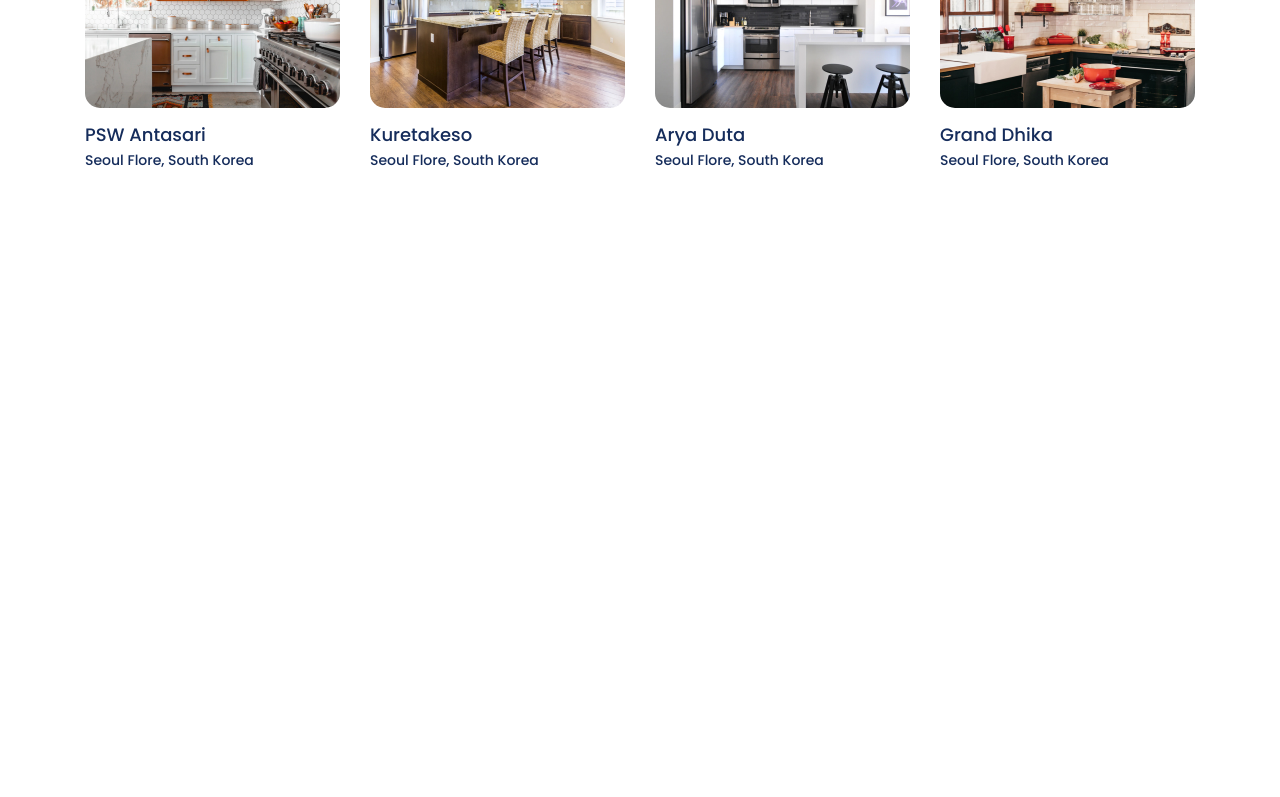
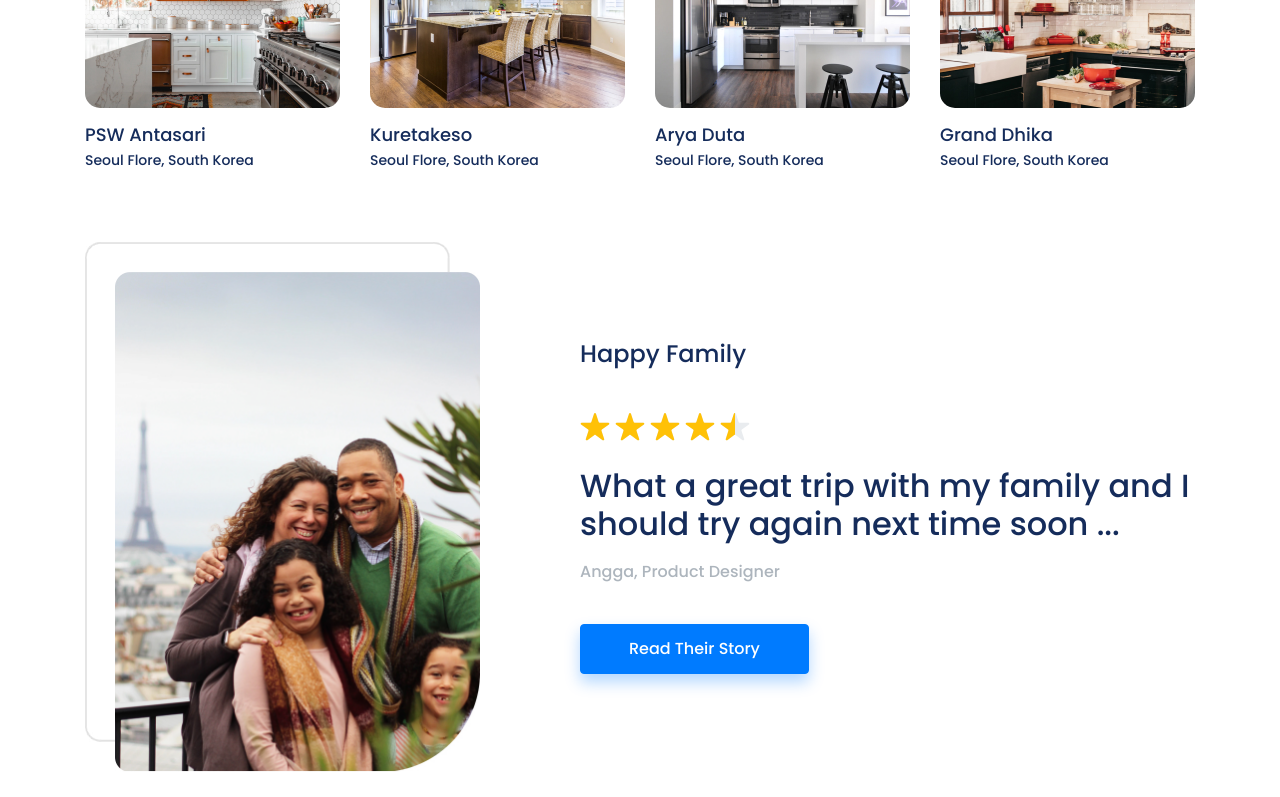
Before and after one commit to rachmizard/staycation-fe, a React (Create React App) app: page / in a window 1280 px wide. Shown: the part 2000-2797 px from the top of the page. Before the commit the page ends 2242 px from the top, so only its background shows below. Built offline with nearby package versions, Linux system fonts and the light colour scheme.

Commit message:
implement testimonial component

```diff
--- a/src/App.js
+++ b/src/App.js
@@ -2,7 +2,7 @@ import "assets/scss/style.scss";
 
 import LandingPage from "pages/LandingPage";
 
-import { BrowserRouter as Router, Route, NavLink } from "react-router-dom";
+import { BrowserRouter as Router, Route } from "react-router-dom";
 
 function App() {
   return (
--- a/src/assets/scss/_buttons.scss
+++ b/src/assets/scss/_buttons.scss
@@ -5,7 +5,8 @@
 //
 
 .btn {
-  display: inline-block;
+  display: inline-flex;
+  align-items: center;
   font-family: $btn-font-family;
   font-weight: $btn-font-weight;
   color: $body-color;
--- /dev/null
+++ b/src/assets/scss/_colorVariables.scss
@@ -0,0 +1,25 @@
+// Color system
+
+$white: #fff !default;
+$gray-100: #f8f9fa !default;
+$gray-200: #e9ecef !default;
+$gray-300: #dee2e6 !default;
+$gray-400: #ced4da !default;
+$gray-500: #adb5bd !default;
+$gray-600: #6c757d !default;
+$gray-700: #495057 !default;
+$gray-800: #343a40 !default;
+$gray-900: #152c5b !default;
+$black: #000 !default;
+
+
+$blue: #007bff !default;
+$indigo: #3252df !default;
+$purple: #6f42c1 !default;
+$pink: #FF498B !default;
+$red: #dc3545 !default;
+$orange: #fd7e14 !default;
+$yellow: #ffc107 !default;
+$green: #28a745 !default;
+$teal: #20c997 !default;
+$cyan: #17a2b8 !default;
--- a/src/assets/scss/_variables.scss
+++ b/src/assets/scss/_variables.scss
@@ -2,20 +2,6 @@
 //
 // Variables should follow the `$component-state-property-size` formula for
 // consistent naming. Ex: $nav-link-disabled-color and $modal-content-box-shadow-xs.
-
-// Color system
-
-$white: #fff !default;
-$gray-100: #f8f9fa !default;
-$gray-200: #e9ecef !default;
-$gray-300: #dee2e6 !default;
-$gray-400: #ced4da !default;
-$gray-500: #adb5bd !default;
-$gray-600: #6c757d !default;
-$gray-700: #495057 !default;
-$gray-800: #343a40 !default;
-$gray-900: #152c5b !default;
-$black: #000 !default;
 
 $grays: () !default;
 $grays: map-merge(
@@ -32,17 +18,6 @@ $grays: map-merge(
   ),
   $grays
 );
-
-$blue: #007bff !default;
-$indigo: #3252df !default;
-$purple: #6f42c1 !default;
-$pink: #FF498B !default;
-$red: #dc3545 !default;
-$orange: #fd7e14 !default;
-$yellow: #ffc107 !default;
-$green: #28a745 !default;
-$teal: #20c997 !default;
-$cyan: #17a2b8 !default;
 
 $colors: () !default;
 $colors: map-merge(
--- a/src/assets/scss/style.scss
+++ b/src/assets/scss/style.scss
@@ -5,6 +5,7 @@
  * Licensed under MIT (https://github.com/twbs/bootstrap/blob/main/LICENSE)
  */
 
+@import "colorVariables";
 @import "functions";
 @import "variables";
 @import "mixins";
@@ -198,3 +199,9 @@ section {
     height: 100%;
     width: 100%;
 }
+
+.testimonial-hero,
+.testimonial-hero img {
+    width: 365px;
+    height: 500px;
+}
--- /dev/null
+++ b/src/elements/Start/index.jsx
@@ -0,0 +1,78 @@
+import React from "react";
+
+import propTypes from "prop-types";
+
+import "./index.scss";
+
+export default function Star({ className, value, height, width, spacing }) {
+  const decimals = Number(value) % 1;
+  const start = [];
+  let leftPos = 0;
+
+  for (let index = 0; index < 5 && index < value - decimals; index++) {
+    leftPos = leftPos + width;
+    start.push(
+      <div
+        className="start"
+        key={index}
+        style={{
+          left: index * width,
+          height: height,
+          width: width,
+          marginRight: spacing,
+        }}
+      ></div>
+    );
+  }
+
+  if (decimals > 0 && value <= 5) {
+    start.push(
+      <div
+        className="start"
+        key="startWithDecimal"
+        style={{
+          left: leftPos,
+          height: height,
+          width: decimals * width - spacing,
+        }}
+      ></div>
+    );
+  }
+
+  const startPlaceholder = [];
+
+  for (let index = 0; index < 5; index++) {
+    startPlaceholder.push(
+      <div
+        className="start placeholder"
+        key={index}
+        style={{
+          left: index * width,
+          height: height,
+          width: width,
+          marginRight: spacing,
+        }}
+      ></div>
+    );
+  }
+
+  return (
+    <>
+      <div
+        className={["starts", className].join(" ")}
+        style={{ height: height }}
+      >
+        {startPlaceholder}
+        {start}
+      </div>
+    </>
+  );
+}
+
+Star.propTypes = {
+  className: propTypes.string,
+  value: propTypes.number,
+  width: propTypes.number,
+  height: propTypes.number,
+  spacing: propTypes.number,
+};
--- /dev/null
+++ b/src/elements/Start/index.scss
@@ -0,0 +1,20 @@
+@import "../../assets/scss/colorVariables";
+
+.starts {
+    position: relative;
+    min-width: 200px;
+    display: inline-flex;
+    .start {
+        position: absolute;
+        display: inline-flex;
+        mask: url(../../assets/images/icons/star.svg) no-repeat center left;
+        &:not(.placeholder) {
+            z-index: 2;
+            background-color: $yellow;
+        }
+        &.placeholder {
+            z-index: 1;
+            background-color: $gray-200;
+        }
+    }
+}
--- a/src/pages/LandingPage.jsx
+++ b/src/pages/LandingPage.jsx
@@ -6,6 +6,7 @@ import landingPage from "mocks/landingPage.json";
 import Hero from "parts/Hero";
 import MostPicked from "parts/MostPicked";
 import Categories from "parts/Categories";
+import Testimony from "parts/Testimony";
 
 export default class LandingPage extends Component {
   constructor(props) {
@@ -23,6 +24,7 @@ export default class LandingPage extends Component {
           data={landingPage.mostPicked}
         ></MostPicked>
         <Categories data={landingPage.categories}></Categories>
+        <Testimony data={landingPage.testimonial}></Testimony>
       </>
     );
   }
--- /dev/null
+++ b/src/parts/Testimony.jsx
@@ -0,0 +1,50 @@
+import Button from "elements/Button";
+import Star from "elements/Start";
+import React from "react";
+
+import TestimonialFrame from "assets/images/testimonial-landingpages-frame.jpg";
+
+export default function Testimony({ data }) {
+  return (
+    <section className="container">
+      <div className="row align-items-center">
+        <div className="col-auto" style={{ marginRight: 70 }}>
+          <div className="testimonial-hero" style={{ margin: `30px 0 0 30px` }}>
+            <img
+              src={data.imageUrl}
+              alt="Testimonial"
+              className="position-absolute"
+              style={{ zIndex: 1 }}
+            />
+            <img
+              src={TestimonialFrame}
+              alt="Testimonial frame"
+              className="position-absolute"
+              style={{ margin: `-30px 0 0 -30px` }}
+            />
+          </div>
+        </div>
+        <div className="col">
+          <h4 style={{ marginBottom: 40 }}>{data.name}</h4>
+          <Star value={data.rate} width={35} height={35} spacing={4}></Star>
+          <h5 className="h2 font-weight-light line-height-2 my-3">
+            {data.content}
+          </h5>
+          <span className="text-grey-500">
+            {data.familyName}, {data.familyOccupation}
+          </span>
+          <div>
+            <Button
+              className="btn px-5"
+              style={{ marginTop: 40 }}
+              hasShadow
+              isPrimary
+              type="link"
+              href={`/testimonial/${data._id}`}
+            >Read Their Story</Button>
+          </div>
+        </div>
+      </div>
+    </section>
+  );
+}
```
Also changed, not shown: 1 other file (tests, documents, lock files or other folders).
